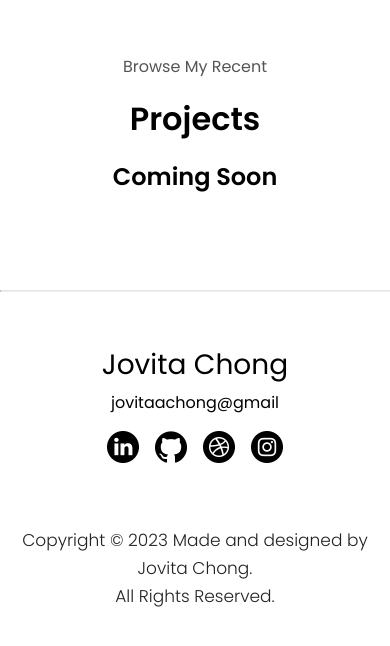
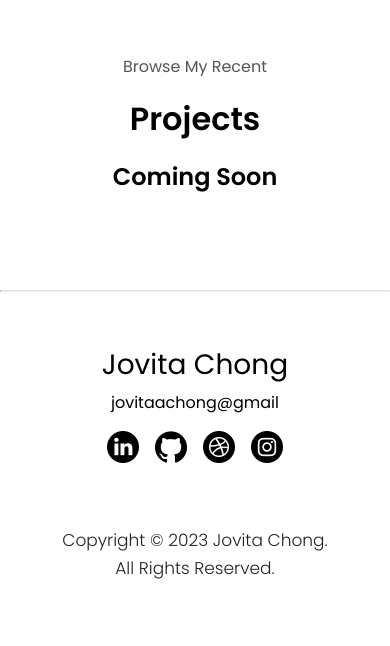
Before and after one commit to jovitachong/portfolio, a React (Create React App) app: page / in a window 390 px wide. Shown: the part 895-1541 px from the top of the page. Built offline with nearby package versions, Linux system fonts and the light colour scheme.

Commit message:
Thu changes

```diff
--- a/src/App.css
+++ b/src/App.css
@@ -386,7 +386,7 @@ section {
 .section__pic-container {
   height: 400px;
   width: 400px;
-  margin: auto 0;
+  margin: 0 auto;
 }
 
 /* [ ] EXPERIENCE */
@@ -630,6 +630,10 @@ article .icon {
   font-weight: 300;
   line-height: 28px;
   /* margin-bottom: 1rem; */
+}
+
+.footer-small {
+  display: none;
 }
 
 /* section {
@@ -919,10 +923,6 @@ article .icon {
 
   /* about */
 
-  /* #about {
-    height: 83vh;
-  } */
-
   #about .section-container {
     display: flex;
     flex-direction: column;
@@ -930,24 +930,6 @@ article .icon {
     flex-wrap: wrap;
     gap: 0;
   }
-
-  /* #about .section__pic-container {
-    width: 35%;
-    height: 100%;
-  }
-
-  #about .about-details-container {
-    width: 35%;
-    height: 100%;
-  } */
-
-
-  /* .section__pic-container {
-    width: 250px;
-    height: 250px;
-    margin: 0 auto;
-    justify-content: center;
-  } */
 
   .section__pic-container img {
     /* width: 100%;
@@ -960,10 +942,14 @@ article .icon {
     text-align: justify;
     word-wrap: break-word;
   }
+}
 
-  /* contact */
-  /*
-  #contact {
-    height: 83vh;
-  } */
+@media screen and (max-width: 559px) {
+  .footer-large {
+    display: none;
+  }
+
+  .footer-small {
+    display: block;
+  }
 }
--- a/src/Pages/Home/Footer.jsx
+++ b/src/Pages/Home/Footer.jsx
@@ -39,7 +39,9 @@ function Footer() {
           </li>
         </ul>
 
-        <p className="footer--content">Copyright © 2023 Made and designed by Jovita Chong.</p>
+        <p className="footer--content footer-large">Copyright © 2023 Made and designed by Jovita Chong.</p>
+        <p className="footer--content footer-small">Copyright © 2023 Jovita Chong.</p>
+
         <p className="footer--content">All Rights Reserved.</p>
       </div>
 
```
